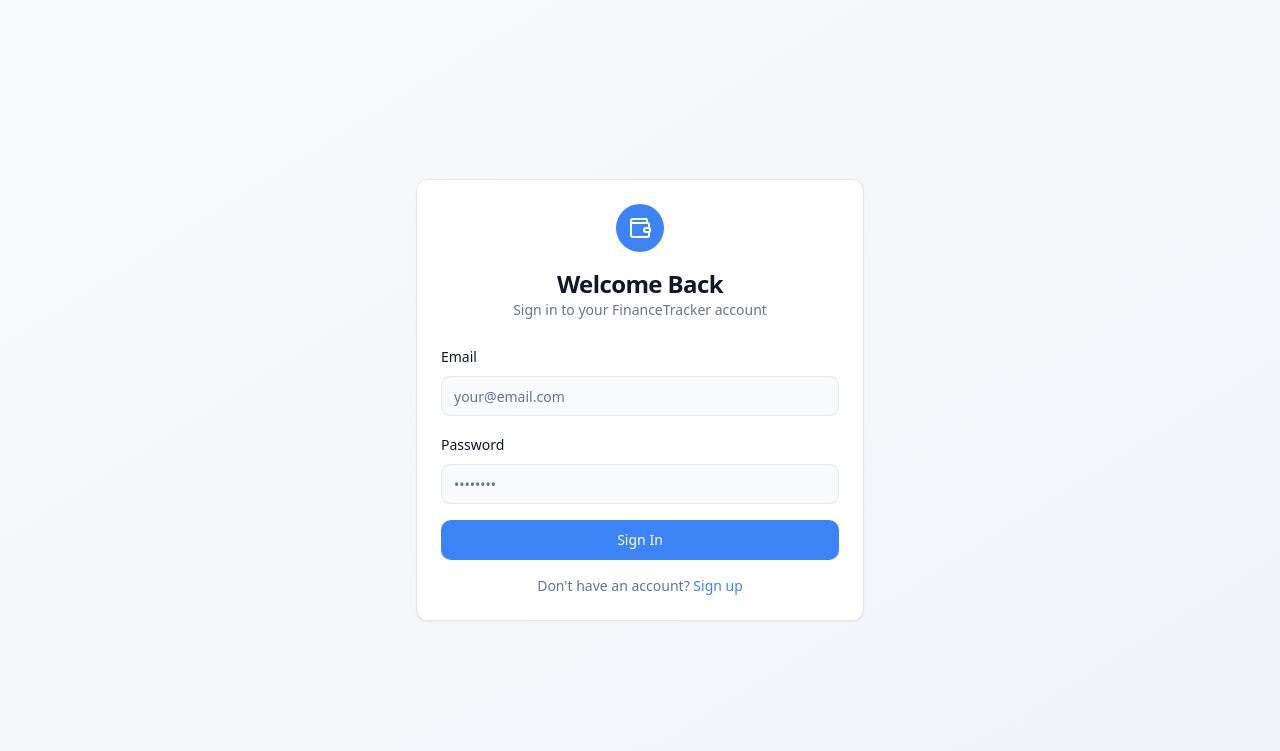
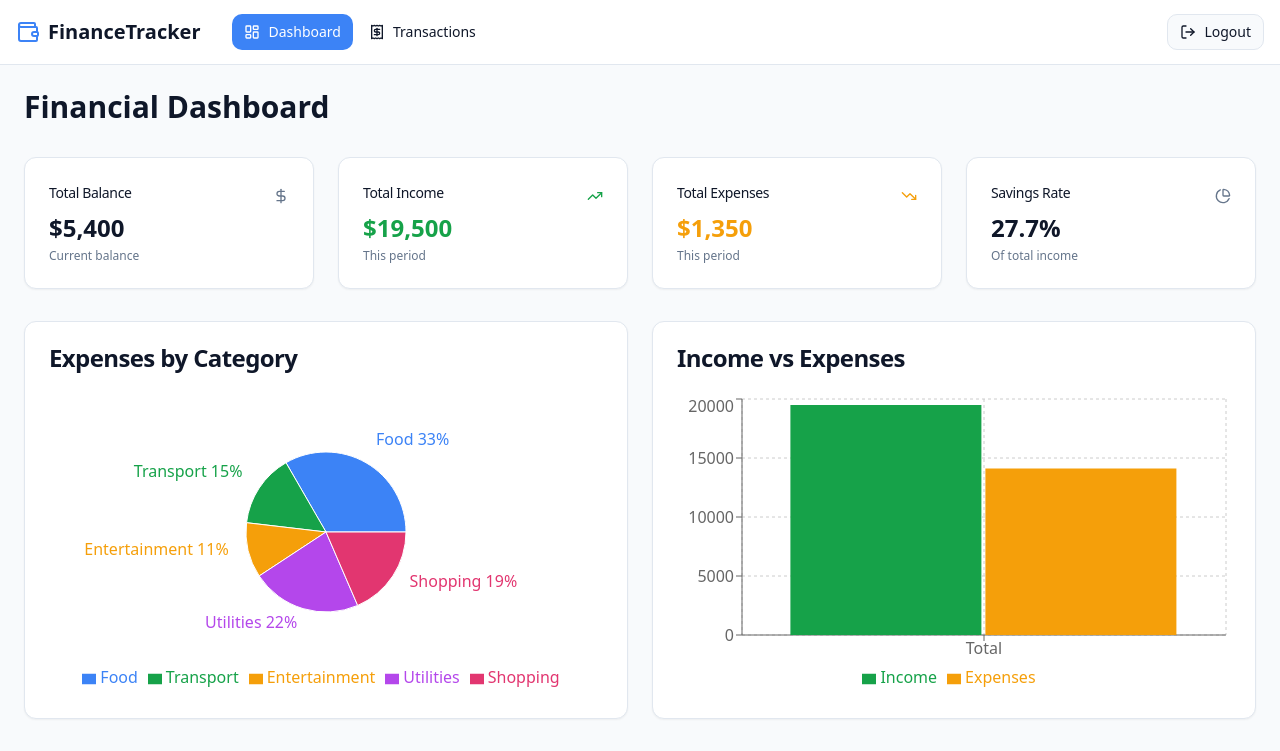
Before and after one commit to Nikhilthapa/finance-traker, a React (Vite) app: page /dashboard in a window 1280 px wide. Before the commit this address led to /login. Shown: the top 751 px of the page. Built offline with nearby package versions, Linux system fonts and the light colour scheme.

Commit message:
Add preview dashboard

```diff
--- a/src/App.tsx
+++ b/src/App.tsx
@@ -36,11 +36,7 @@ const App = () => (
               <Route path="/signup" element={<Signup />} />
               <Route
                 path="/dashboard"
-                element={
-                  <ProtectedRoute>
-                    <Dashboard />
-                  </ProtectedRoute>
-                }
+                element={<Dashboard />}
               />
               <Route
                 path="/transactions"
```
